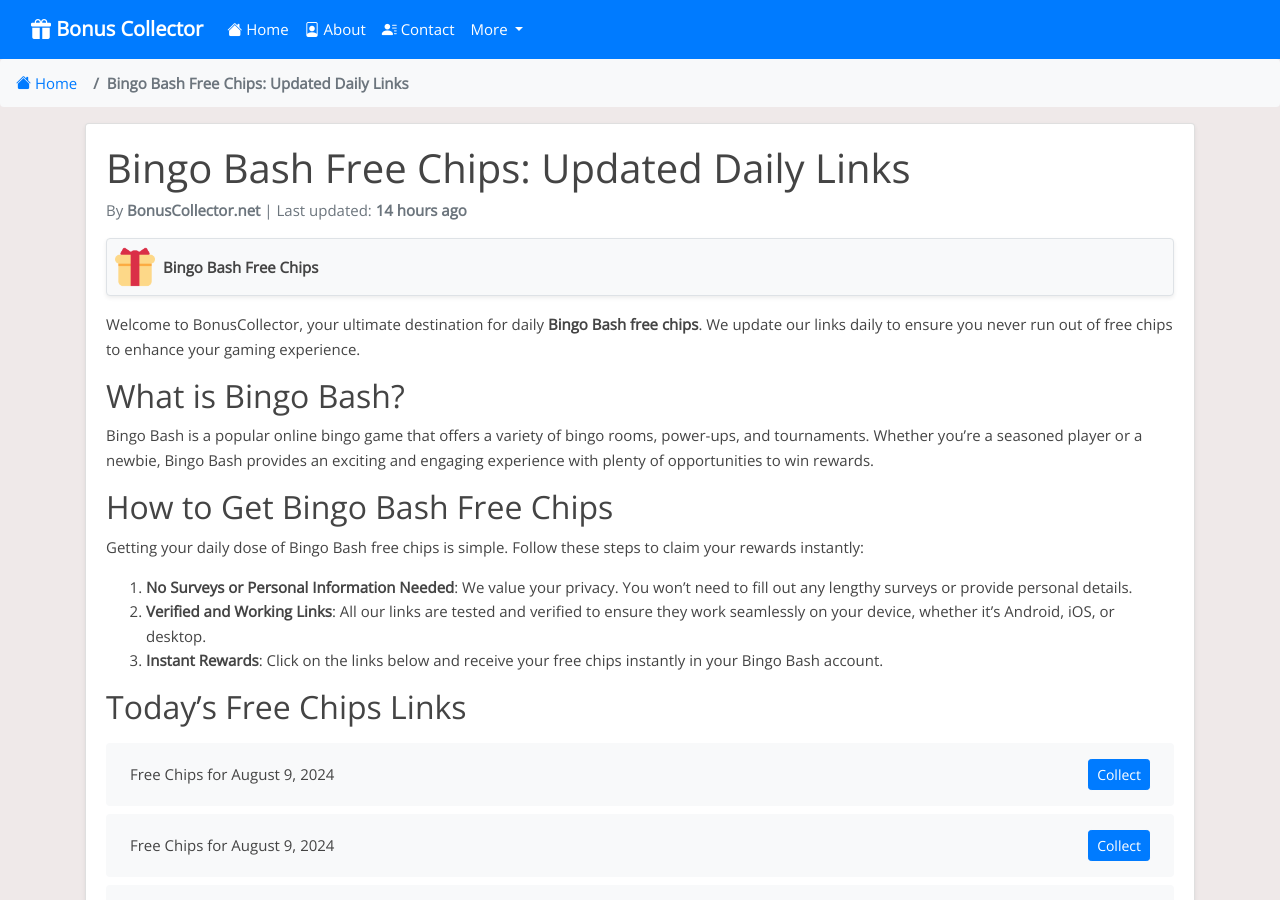
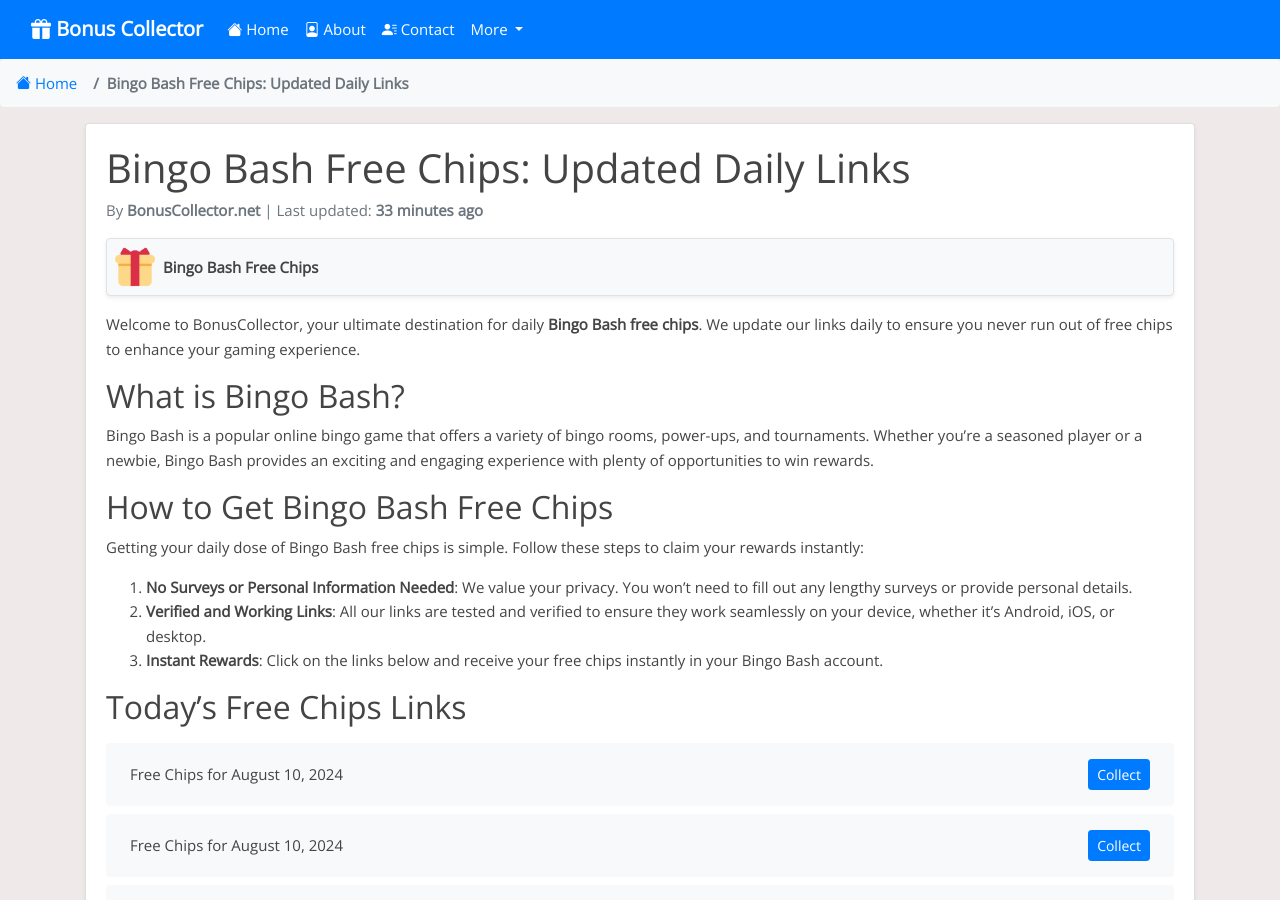
Before and after one commit to Prollad99/bs-net, a Jekyll site: the page built from _posts/2024-07-04-bingo-bash.md, in a window 1280 px wide and 900 px high. Built offline with Jekyll 4.4.1, drawn with Linux system fonts in a browser that asks for light colours; nearby versions of some CDN libraries; comment, search, counter and statistics services are not loaded; some of the changed text lies outside the part shown.

Commit message:
Update bingo-bash reward links and last modified date

```diff
--- a/_data/include_files.yml
+++ b/_data/include_files.yml
@@ -8,7 +8,7 @@
   last_modified: 2024-08-09 03:33:41
 
 bingo-bash.html:
-  last_modified: 2024-08-09 14:07:05
+  last_modified: 2024-08-10 03:35:28
 
 house-of-fun.html:
   last_modified: 2024-08-10 03:08:29
--- a/_includes/bingo-bash.html
+++ b/_includes/bingo-bash.html
@@ -1,4 +1,12 @@
 <ul class="list-group mt-3 mb-4">
+  <li class="list-group-item d-flex justify-content-between align-items-center">
+    <span>Free Chips for August 10, 2024</span>
+    <a href="https://scrb.ly/43yVcHu" class="btn btn-primary btn-sm">Collect</a>
+  </li>
+  <li class="list-group-item d-flex justify-content-between align-items-center">
+    <span>Free Chips for August 10, 2024</span>
+    <a href="http://scrb.ly/4aDZIGe" class="btn btn-primary btn-sm">Collect</a>
+  </li>
   <li class="list-group-item d-flex justify-content-between align-items-center">
     <span>Free Chips for August 9, 2024</span>
     <a href="https://bingo.bitrhymes.com/apps/bingo/facebook/app/ads/viral.php?device=androidp&hash=a09fb9ef631c51666eea62ffc215a0ff&fr_id=&time=&type=erv2&item_id=0&verify=&ptyp=IG&ctyp=BINIGST20240809&se=&yahoo_id=&ref=viral&us_type=eyJzdCI6MTcyMzE1MDgwMCwiZXQiOjE3MjM0MTAwMDAsInJuIjo3MjMsInJ3ZCI6eyJjaGlwcyI6OH19&rc=&ref=viral&ref_2=na&ref_3=na&ptyp=IG&ctyp=BINIGST20240809" class="btn btn-primary btn-sm">Collect</a>
@@ -391,12 +399,4 @@
     <span>Free Chips for Invalid Date</span>
     <a href="https://bingo.bitrhymes.com/apps/bingo/facebook/app/ads/viral.php?device=androidp&hash=a2028a081a1c87adc9c5cf5bc07608a6&fr_id=&time=&type=erv2&item_id=0&verify=&ptyp=IG&ctyp=BINIGST20240723&se=&yahoo_id=&ref=viral&us_type=eyJzdCI6MTcyMTY4MjAwMCwiZXQiOjE3MjE5NDEyMDAsInJuIjozNzMsInJ3ZCI6eyJjaGlwcyI6OH19&rc=&ref=viral&ref_2=na&ref_3=na&ptyp=IG&ctyp=BINIGST20240723" class="btn btn-primary btn-sm">Collect</a>
   </li>
-  <li class="list-group-item d-flex justify-content-between align-items-center">
-    <span>Free Chips for Invalid Date</span>
-    <a href="https://scrb.ly/3IQOLWp" class="btn btn-primary btn-sm">Collect</a>
-  </li>
-  <li class="list-group-item d-flex justify-content-between align-items-center">
-    <span>Free Chips for Invalid Date</span>
-    <a href="https://bingo.bitrhymes.com/apps/bingo/facebook/app/ads/viral.php?device=androidp&hash=f5df3f71a167ba3c53743648531b3a31&fr_id=&time=&type=OTR&item_id=0&verify=&ptyp=bot&ctyp=pab1&se=&yahoo_id=&ref=viral&us_type=&rc=eyJzdCI6MTcyMTcxODY3OSwiZXQiOjE3MjE3OTA2NzksInJuIjoxOTUsInJ3ZCI6eyJjaGlwcyI6NH0sIm1faWQiOiI2NDM2MjgzOTI2NDI0NDQ0Iiwic3JjIjoiY2hhdGZ1ZWwifQ%3D%3D&ref=viral&ref_2=na&ref_3=na&ptyp=bot&ctyp=pab1" class="btn btn-primary btn-sm">Collect</a>
-  </li>
 </ul>
```
Also changed, not shown: links-json/bingo-bash.json (+8 -6 lines).
